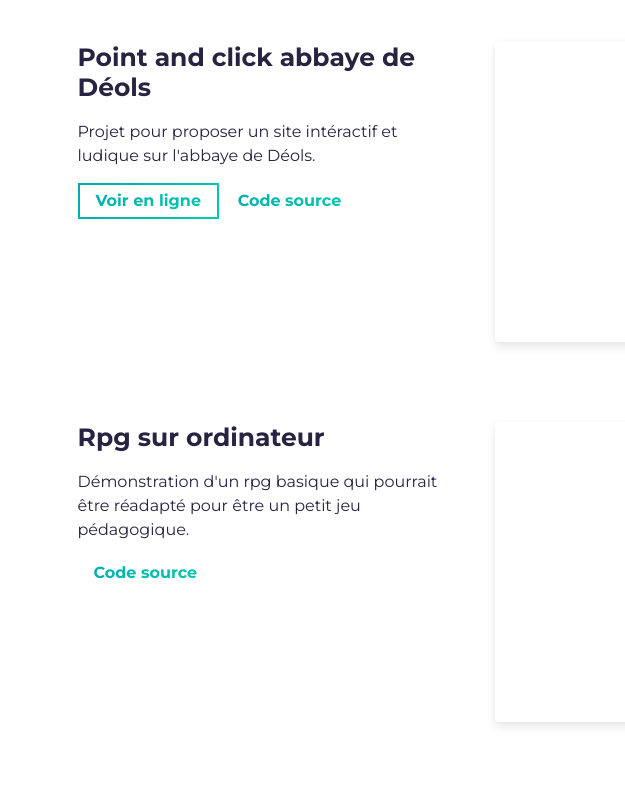
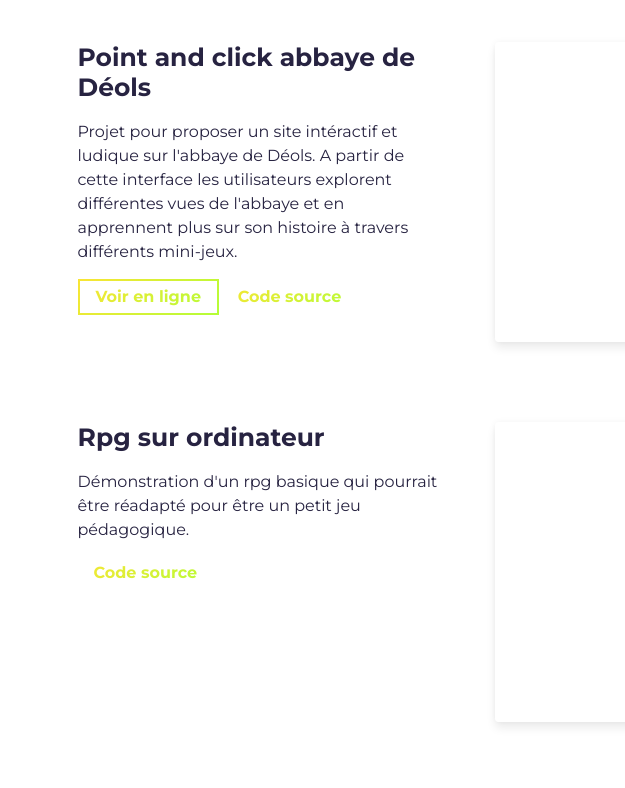
Before and after one commit to Godeta/presentation_SNEE, a website built with Parcel: page src/index.html in a window 1280 px wide. Shown: the part 1472-2260 px from the top of the page, 0-625 px from the left. Built offline with nearby package versions, Linux system fonts and the light colour scheme; grey boxes are pictures that could not be loaded.

Commit message:
test modif couleurs sans pb npm

```diff
--- a/src/index.html
+++ b/src/index.html
@@ -108,6 +108,8 @@
                 <div>
                   <p class="mb-4">
                     Projet pour proposer un site intéractif et ludique sur l'abbaye de Déols.
+                    A partir de cette interface les utilisateurs explorent différentes vues de l'abbaye et
+                    en apprennent plus sur son histoire à travers différents mini-jeux.
                   </p>
                 </div>
                 <a
--- a/src/sass/abstracts/_variables.scss
+++ b/src/sass/abstracts/_variables.scss
@@ -1,6 +1,6 @@
 // COLORS
-$primary-color: #02aab0;
-$secondary-color: #00cdac;
+$primary-color: #f9e535;
+$secondary-color: #b4fd37;
 
 $white-color: #fff;
 
```
